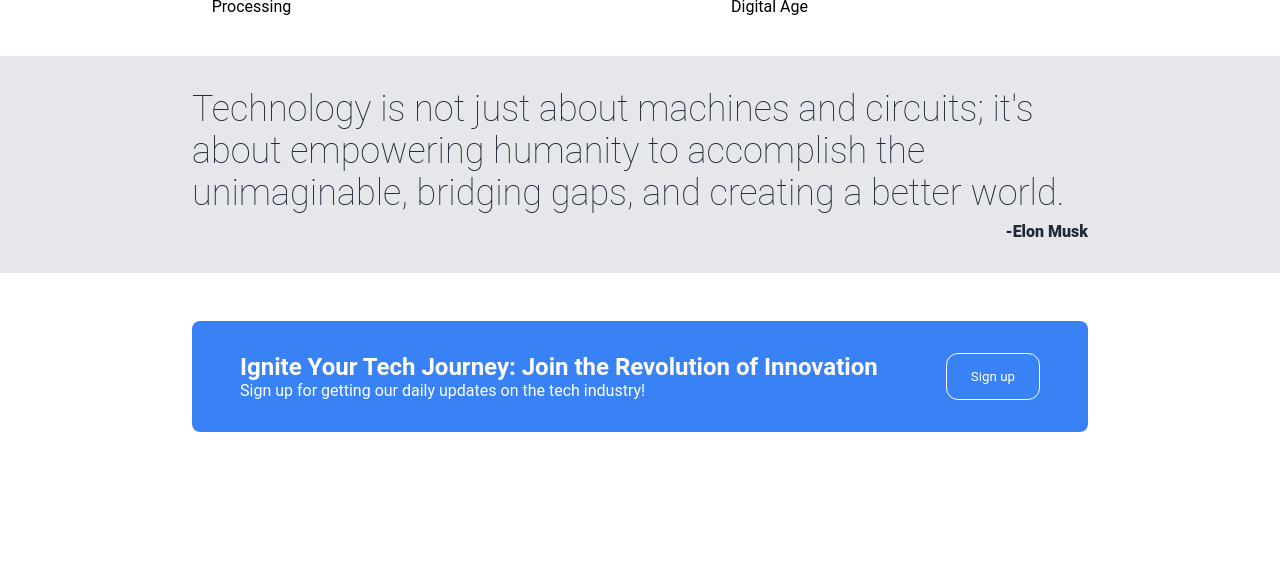
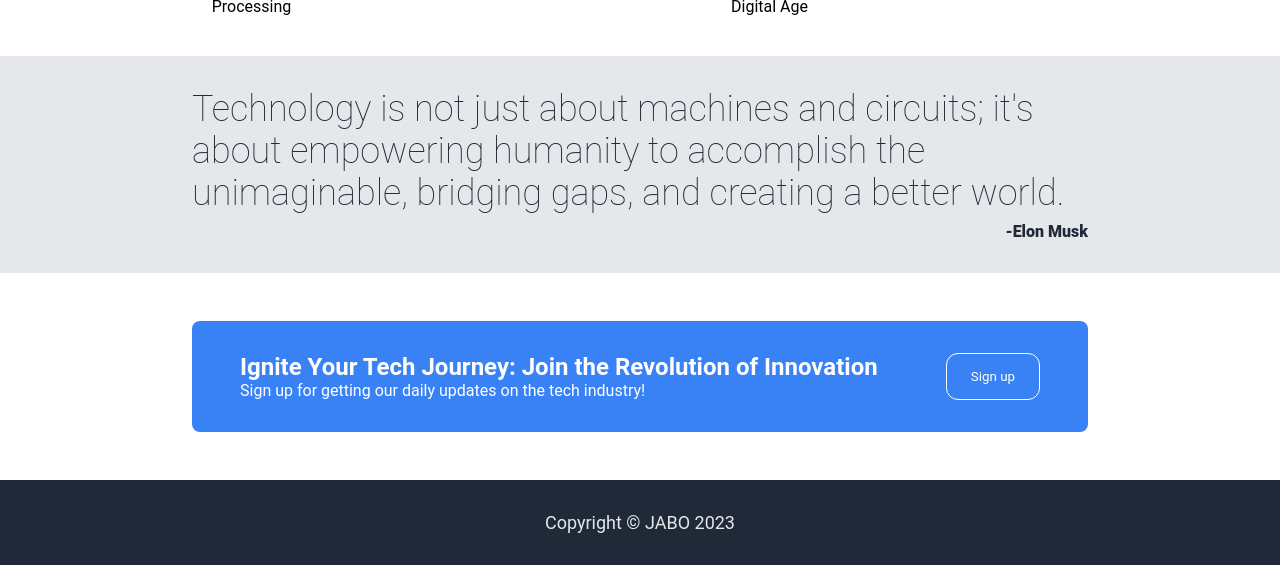
Before and after one commit to Heisjabo/odin-landing-page, a plain HTML site: page index.html in a window 1280 px wide. Shown: the part 817-1382 px from the top of the page. Before the commit the page ends 1297 px from the top, so only its background shows below. Drawn offline with Linux system fonts and the light colour scheme.

Commit message:
Add footer section

```diff
--- a/index.html
+++ b/index.html
@@ -65,6 +65,9 @@
             <button>Sign up</button>
         </div>
     </section>
-
+    <!-- footer section -->
+    <section class="footer">
+        <p>Copyright &copy; JABO 2023</p>
+    </section>
 </body>
 </html>
--- a/style.css
+++ b/style.css
@@ -179,3 +179,18 @@ nav.logo{
     border-radius: 12px;
 
  }
+
+ /* footer */
+
+ .footer{
+    background-color: #1F2937;
+    color: white;
+    display: flex;
+    justify-content: center;
+    align-items: center;
+    padding: 32px 0px;
+ }
+ .footer p{
+    font-size: 18px;
+    color: #e5e7eb;
+ }
```
